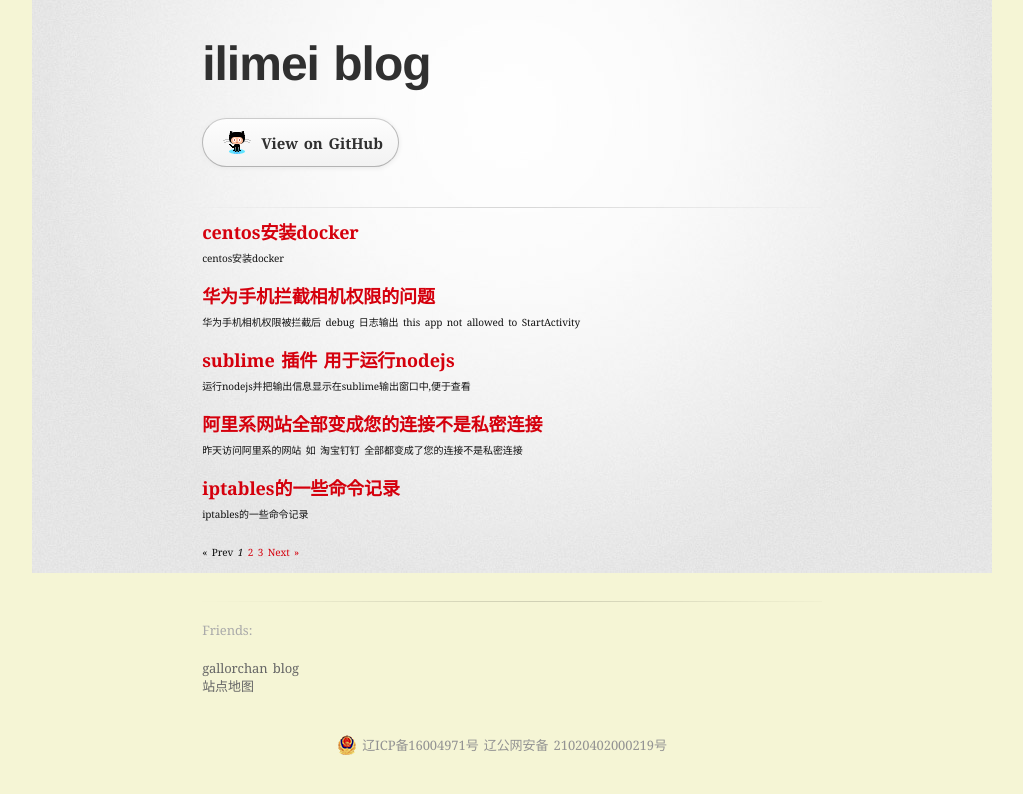
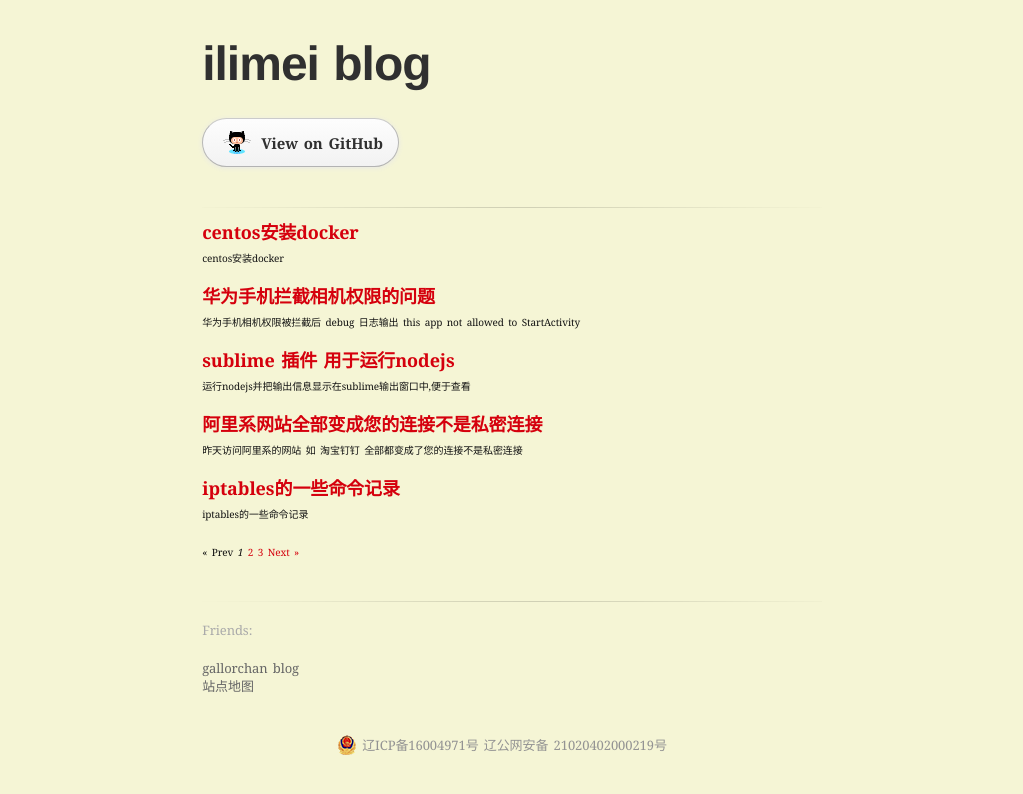
Before and after one commit to ilimei/ilimei.github.io, a Jekyll site: the page built from index.html, in a window 1280 px wide. Shown: the top 794 px of the page, without its empty margins (115-1138 px from the left). Built offline with Jekyll 4.4.1, drawn with Linux system fonts in a browser that asks for light colours; the list of posts is cut into pages by our own code; comment, search, counter and statistics services are not loaded.

Commit message:
修改css

```diff
--- a/stylesheets/stylesheet.css
+++ b/stylesheets/stylesheet.css
@@ -95,8 +95,7 @@
 }
 
 #container {
-  min-height: 595px;
-  background: transparent url(../images/highlight-bg.jpg) 50% 0 no-repeat;
+  min-height: 650px;
 }
 
 .inner {
```
